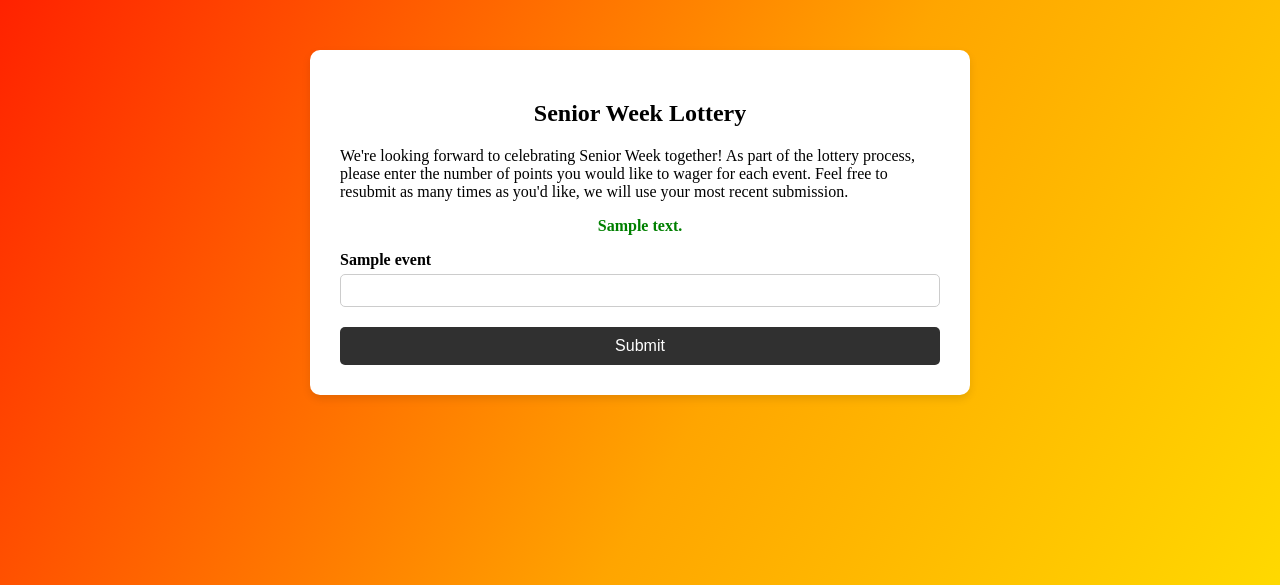
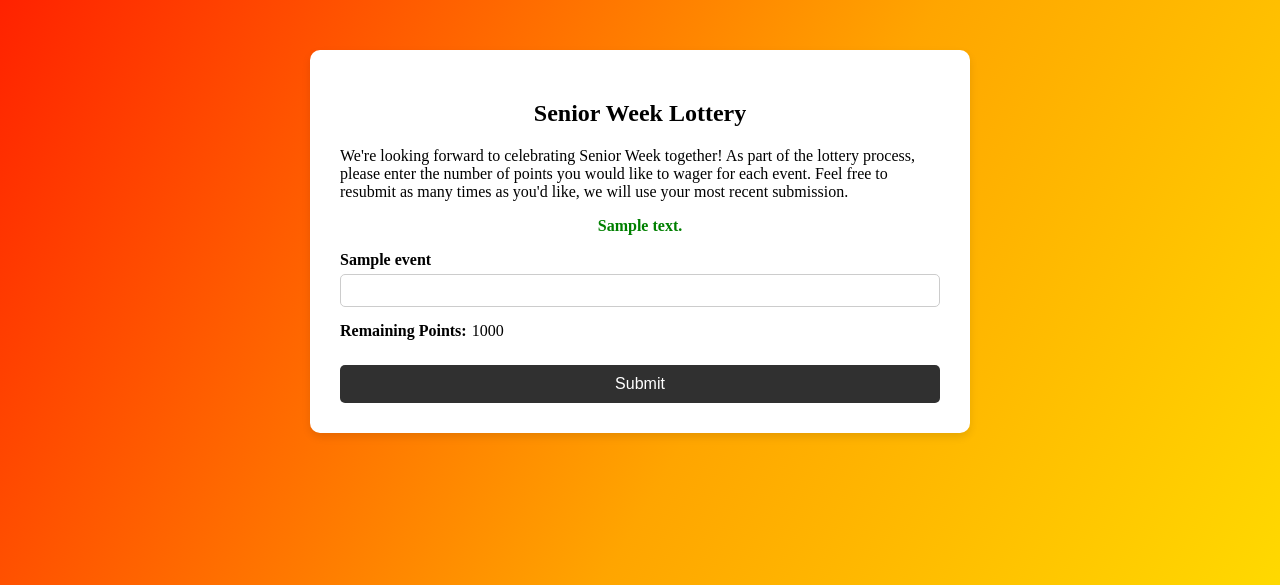
Before and after one commit to Great-The-Nate/mitseniorweek25, a Django app: template lottery/templates/lottery/lottery.html in a window 1280 px wide. Shown: the top 585 px of the page. Run offline with Django 3.2, Linux system fonts and the light colour scheme; the template is opened without the code that fills it: most values are stand-ins (such as "Sample title", 1, 10 or a date in 2020).

Commit message:
Add authentication transaction and remaining points text

```diff
--- a/lottery/templates/lottery/lottery.html
+++ b/lottery/templates/lottery/lottery.html
@@ -15,10 +15,37 @@
         {% for event in events_list %}
             <div>
                 <label for="{{ event.name }}">{{ event.name }}</label>
-                <input type="number" name="{{ event.name }}" id="{{ event.name }}" min="0" max="1000" placeholder=""/>
+                <input type="number" name="{{ event.name }}" id="{{ event.name }}" class="lottery-input" min="0" max="1000" placeholder=""/>
             </div>
         {% endfor %}
+        <div style="display: flex;">
+            <label for="points-total-value" id="points-total-label">Remaining Points: </label>
+            <span id="points-total-value" style="margin-left: 5px;">1000</span>
+        </div>
         <input type="submit" value="Submit" />
     </form>
 </div>
+
+<script>
+function updateSum() {
+    let sum = 0;
+    document.querySelectorAll('.lottery-input').forEach(input => {
+        sum += Number(input.value) || 0;
+    });
+
+    const totalValueElement = document.getElementById('points-total-value');
+    const totalLabelElement = document.getElementById('points-total-label');
+    totalValueElement.textContent = 1000 - sum;
+    if (sum > 1000) {
+      totalValueElement.style.color = 'red';
+      totalLabelElement.style.color = 'red';
+    } else {
+        totalValueElement.style.color = 'black';
+        totalLabelElement.style.color = 'black';
+    }
+}
+document.querySelectorAll('.lottery-input').forEach(input => {
+    input.addEventListener('input', updateSum);
+});
+</script>
 {% endblock %}
```
Also changed, not shown: oidc_auth/views.py (+19 -11 lines).
